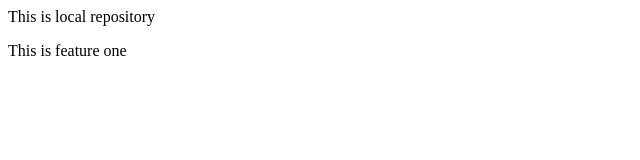
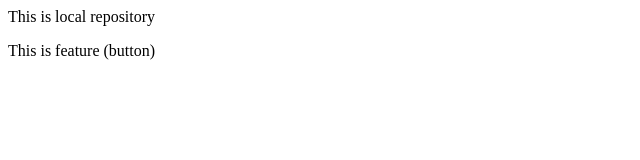
Before and after one commit to G1G-P/local-repo, a plain HTML site: page index.html in a window 1280 px wide. Shown: the full height of the page, 0-640 px from the left. Drawn offline with Linux system fonts and the light colour scheme.

```diff
--- a/index.html
+++ b/index.html
@@ -1,2 +1,2 @@
 <p>This is local repository</p>
-<p>This is feature one</p>
+<p>This is feature (button)</p>
```
